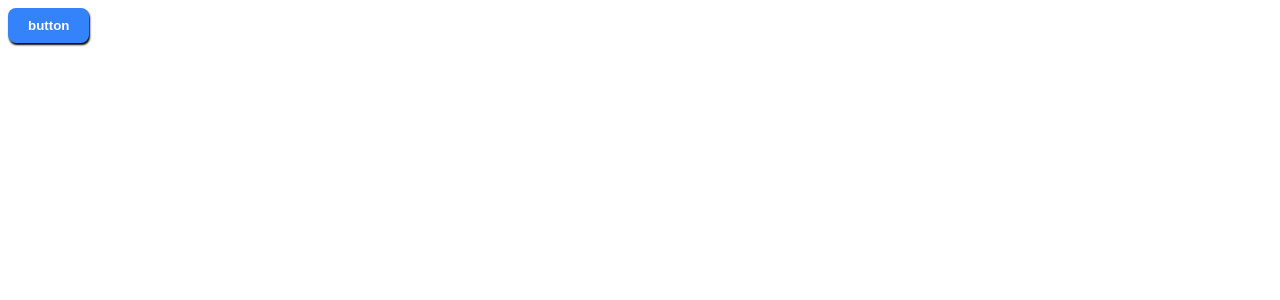
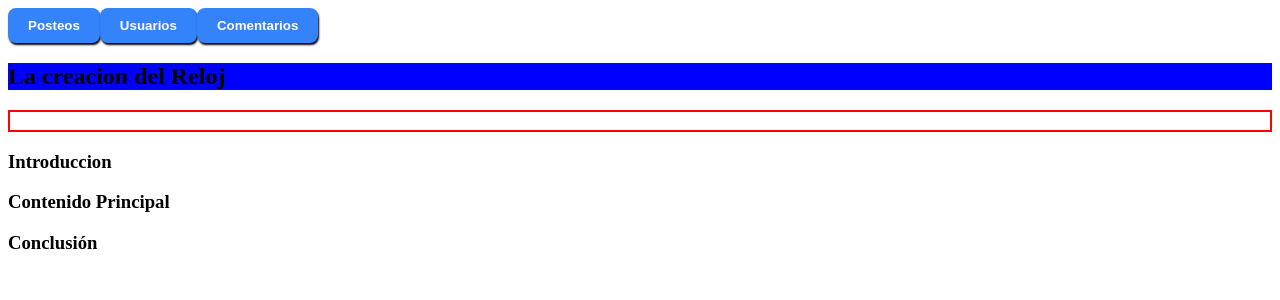
Before and after one commit to vpeinado263/4ta-Tarea-REACT-NEXT.JS, a Next.js app: page / in a window 1280 px wide. Shown: the top 300 px of the page. Built offline with nearby package versions, Linux system fonts and the light colour scheme.

Commit message:
Añadir cambios a componentes del Blog

```diff
--- a/src/components/atoms/Button.js
+++ b/src/components/atoms/Button.js
@@ -1,9 +1,11 @@
 import styles from "./Button.module.css";
 
-const Button = ({}) => {
+const Button = ({ onClick, children}) => {
     return(
         <>
-        <button className={styles.button}>button</button>
+        <button onClick={onClick} className={styles.button}>
+            {children}
+        </button>
         </>
     )
 }
--- a/src/components/atoms/Title.js
+++ b/src/components/atoms/Title.js
@@ -1,9 +1,9 @@
 import styles from "./Title.module.css"
 
-const Title = ({}) => {
+const Title = ({ text }) => {
   return (
     <>
-      <h2 className={styles.title}>Titulo</h2>
+      <h2 className={styles.title}>{text}</h2>
     </>
   )
 }
--- a/src/components/molecules/ImagenBlog.js
+++ b/src/components/molecules/ImagenBlog.js
@@ -1,9 +1,9 @@
-import styles from "./imageBlog.module.css";
+import styles from "./imagenBlog.module.css";
 
-const ImagenBlog = ({}) => {
+const ImagenBlog = ({src, alt}) => {
   return (
     <div className={styles.imageContainer}>
-      <img src="" alt="" className={styles.image}/>
+      <img src={src} alt={alt} className={styles.image}/>
     </div>
   )
 }
--- a/src/components/molecules/Section.js
+++ b/src/components/molecules/Section.js
@@ -3,8 +3,8 @@ import styles from "./Section.module.css";
 const Section = ({title, content}) => {
   return (
     <section className={styles.section}>
-      <h3 className={styles.sectionTitles}>{title}</h3>
-      <p className={styles.section.content}>{content}</p>
+      <h3 className={styles.title}>{title}</h3>
+      <p className={styles.content}>{content}</p>
     </section>
   )
 };
--- a/src/components/template/BlogTemplate.js
+++ b/src/components/template/BlogTemplate.js
@@ -18,7 +18,7 @@ const BlogTemplate = () => {
         comentarios: {/*"comentarios: ¡Qué interesante! Me encantaría aprender más sobre la historia de los relojes."*/},
     };
     useEffect(() => {
-        setPost(data[recurso]);
+        setPost(datos[recurso]);
 } , [recurso]);
 
   return (
--- a/src/pages/index.js
+++ b/src/pages/index.js
@@ -1,6 +1,5 @@
-
-import Button from "@/components/atoms/Button";
 import Head from "next/head";
+import BlogPage from "./BlogPage";
 
 export default function Home() {
   return (
@@ -11,7 +10,7 @@ export default function Home() {
         <meta name="viewport" content="width=device-width, initial-scale=1" />
         <link rel="icon" href="/favicon.ico" />
       </Head>
-      <Button/>
+      <BlogPage/>
     </>
   );
 }
```
